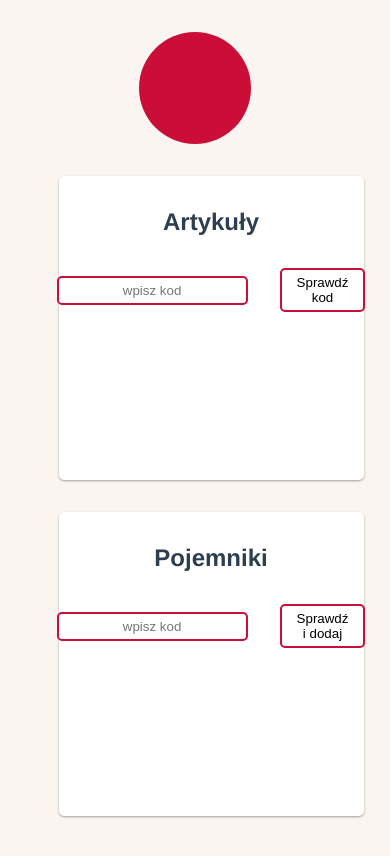
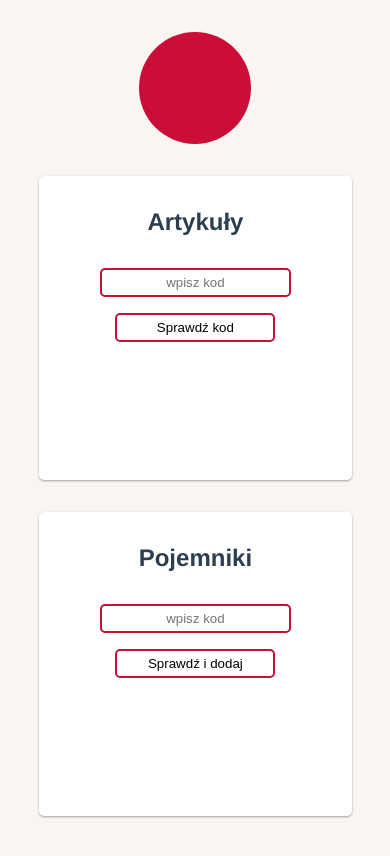
Before and after one commit to JakubJureczko/ross-chalange, a Vue app: page / in a window 390 px wide. Shown: the top 856 px of the page. Built offline with nearby package versions, Linux system fonts and the light colour scheme.

Commit message:
styles mobile

```diff
--- a/src/assets/styles/main.css
+++ b/src/assets/styles/main.css
@@ -21,7 +21,7 @@ p {
   -moz-osx-font-smoothing: grayscale;
   text-align: center;
   color: #2c3e50;
-  margin: 0rem 15%;
+  margin: 0rem 10%;
 }
 
 .logo {
@@ -62,7 +62,8 @@ p {
 @media screen and (max-width: 992px) {
   .articles,
   .boxes {
-    width: 100%;
+    width: 90%;
+    margin: 0 auto;
   }
 }
 
@@ -125,6 +126,7 @@ p {
   display: flex;
   justify-content: center;
   align-items: center;
+  flex-wrap: wrap;
 }
 
 .input {
@@ -146,6 +148,13 @@ p {
   transition: 0.4s ease-out;
 }
 
+@media screen and (max-width: 992px) {
+  .btn {
+    margin-left: 0;
+    margin-top: 1rem;
+  }
+}
+
 .btn:hover {
   border-color: black;
   transition: 0.4s;
```
